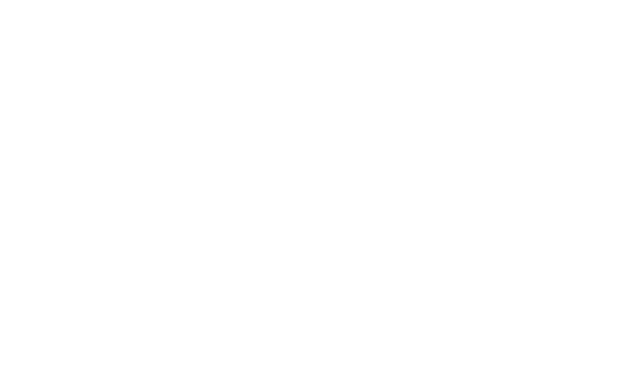
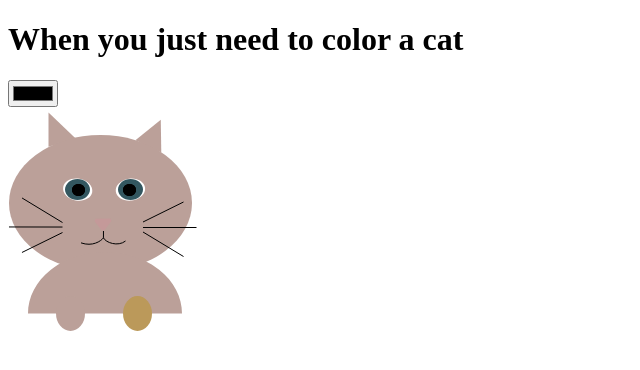
Before and after one commit to Novvea/cat-harsis, a JavaScript app: page / in a window 1280 px wide. Shown: the top 370 px of the page, without its empty margins (0-640 px from the left). Built offline with nearby package versions, Linux system fonts and the light colour scheme.

Commit message:
Add title + svg cat

```diff
--- a/src/App.js
+++ b/src/App.js
@@ -2,7 +2,52 @@
 function App() {
   return (
     <div>
-
+      <h1>When you just need to color a cat</h1>
+      <input type='color'></input>
+      <div>
+        <svg width="189" height="268" viewBox="0 0 189 268" fill="none" xmlns="http://www.w3.org/2000/svg">
+          <g id='ears' fill="#BBA099">
+            <path d="M40.5028 5.50001L67.9441 31.8704L40.5028 39.8534L40.5028 5.50001Z" />
+            <path d="M152.774 12.8424L153.302 45.3919L127.424 33.2658L152.774 12.8424Z" />
+          </g>
+          <g id='body' fill="#BBA099">
+            <ellipse cx="92.5" cy="96" rx="91.5" ry="68" />
+            <path d="M174 206.5C174 190.189 165.888 174.546 151.447 163.013C137.007 151.479 117.422 145 97 145C76.5783 145 56.9931 151.479 42.5528 163.013C28.1125 174.546 20 190.189 20 206.5L97 206.5H174Z"/>
+          </g>
+          <g id='eyewhite' fill="white">
+{/*             <ellipse cx="70.6947" cy="82.8365" rx="11" ry="15.7655" transform="rotate(-79.4397 70.6947 82.8365)" />
+            <ellipse cx="122.152" cy="82.6755" rx="11" ry="15.6593" transform="rotate(82.8785 122.152 82.6755)"/> */}
+            <path d="M84.2254 85.359C85.3388 79.3868 79.743 73.3338 71.7268 71.8394C63.7106 70.3449 56.3096 73.9749 55.1962 79.9471C54.0828 85.9194 59.6787 91.9723 67.6948 93.4668C75.711 94.9612 83.112 91.3312 84.2254 85.359Z"/>
+            <path d="M107.809 84.4675C108.562 90.4958 115.723 94.5643 123.803 93.5547C131.884 92.5452 137.823 86.8399 137.07 80.8116C136.317 74.7834 129.156 70.7149 121.076 71.7244C112.995 72.734 107.056 78.4393 107.809 84.4675Z"/>
+          </g>
+          <g id='eyes'>
+            <path d="M69.5 93C76.4036 93 82 88.299 82 82.5C82 76.701 76.4036 72 69.5 72C62.5964 72 57 76.701 57 82.5C57 88.299 62.5964 93 69.5 93Z" fill="#335760"/>
+            <path d="M122.5 93C129.404 93 135 88.299 135 82.5C135 76.701 129.404 72 122.5 72C115.596 72 110 76.701 110 82.5C110 88.299 115.596 93 122.5 93Z" fill="#335760"/>
+          </g>
+          <g id='nose' fill="#C49999">
+            <path d="M96.6772 123.035C95.8899 124.097 94.3072 124.116 93.4939 123.074L87.1304 114.919C86.1126 113.615 87.0282 111.71 88.6824 111.689L101.206 111.534C102.86 111.514 103.823 113.396 102.838 114.725L96.6772 123.035Z" />
+          </g>
+          <g id='details' fill="black">
+            <ellipse cx="70.5" cy="83" rx="6.5" ry="6" />
+            <ellipse cx="70.5" cy="83" rx="6.5" ry="6" />
+            <ellipse cx="70.5" cy="83" rx="6.5" ry="6" />
+            <ellipse cx="121.5" cy="83" rx="6.5" ry="6" />
+            <ellipse cx="121.5" cy="83" rx="6.5" ry="6" />
+            <ellipse cx="121.5" cy="83" rx="6.5" ry="6" />
+          </g>
+          <g id='details' stroke="black">
+            <path d="M95.4651 124V130.871M95.4651 130.871C97.783 135.66 110 140 117.5 134M95.4651 130.871C92.7907 134.203 84.5535 139.866 73 135.869" />
+            <path d="M135 115L175.5 95M135 120.5H188.5M135 125L175.5 149.5" />
+            <path d="M54.4877 125.545L13.9538 145.477M54.497 120.045L0.997079 119.955M54.5046 115.545L14.0462 90.9767"/>
+          </g>
+          <g id='pawn_l' fill="#BBA099">
+            <ellipse cx="62.5" cy="206.5" rx="14.5" ry="17.5" />
+          </g>
+          <g id='pawn_r'>
+            <ellipse cx="129.5" cy="206.5" rx="14.5" ry="17.5" fill="#BB995A"/>
+          </g>
+        </svg>
+      </div>
     </div>
   );
 }
```
